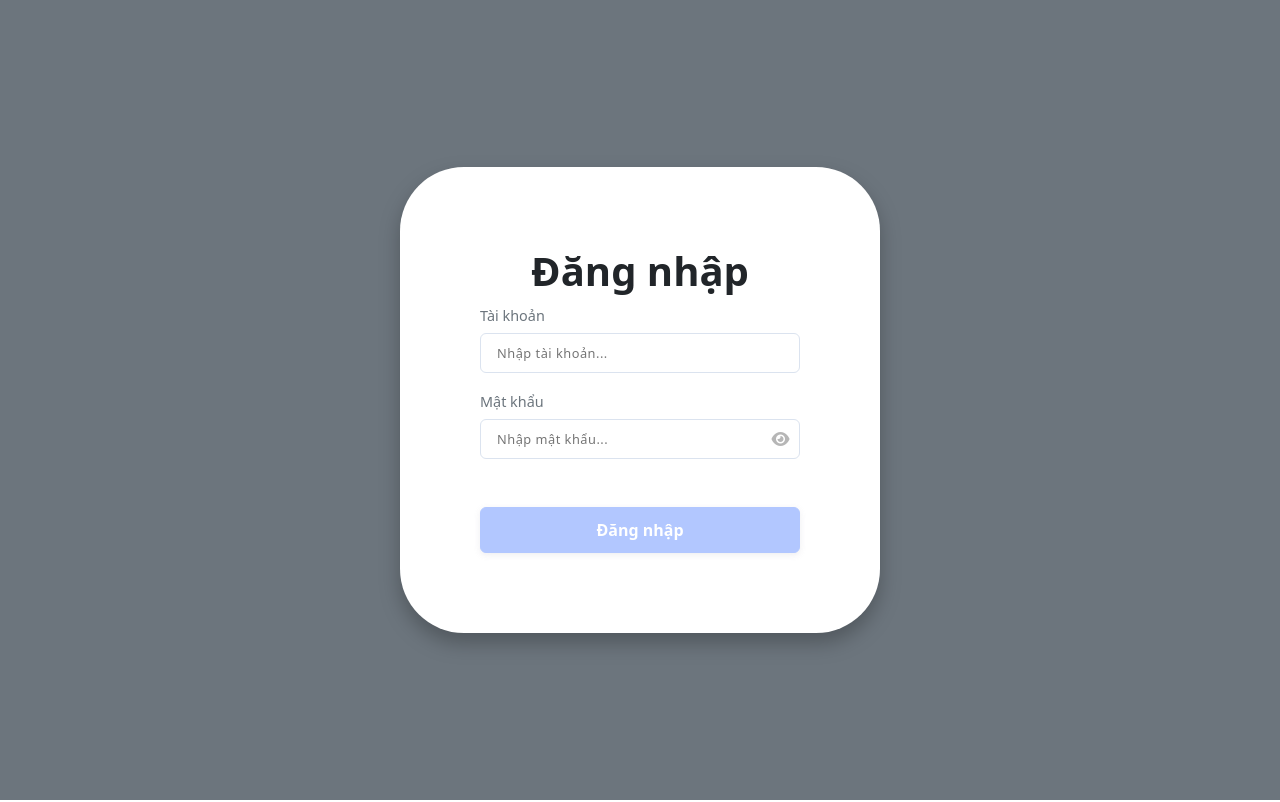
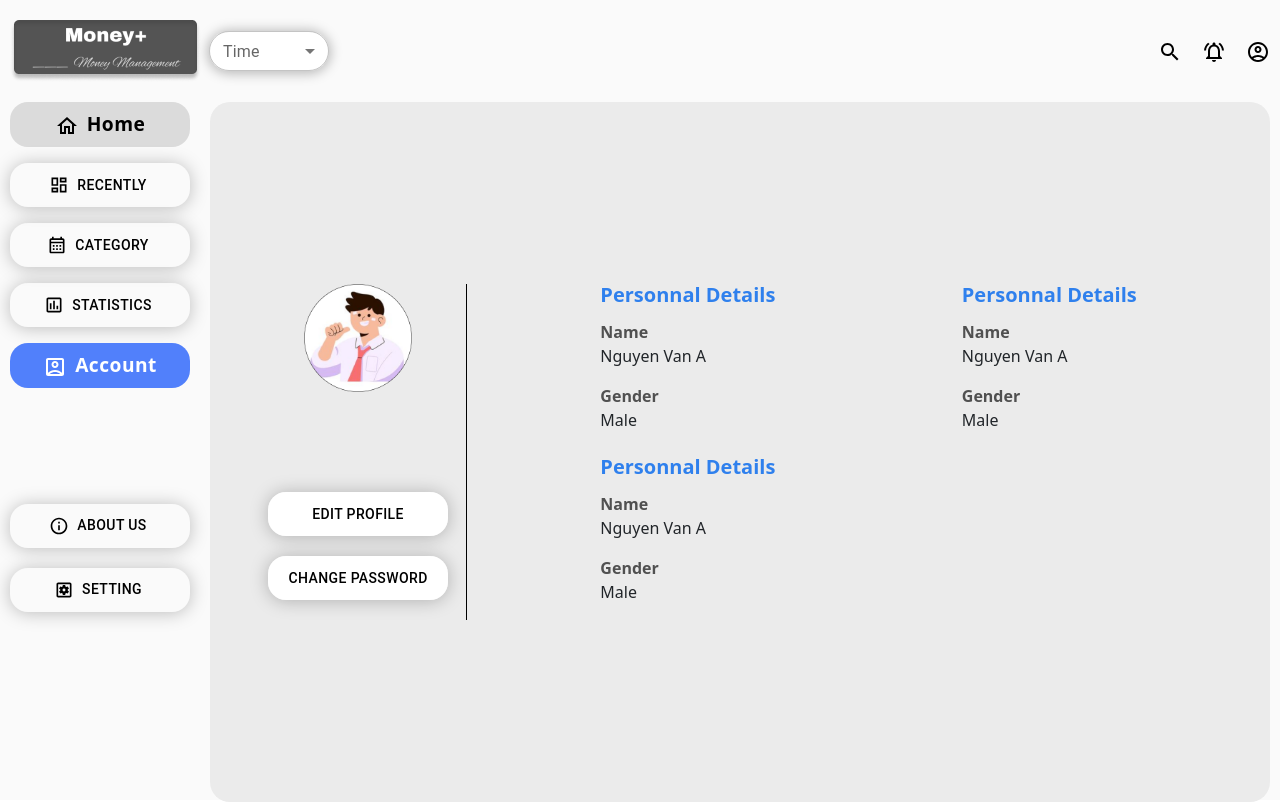
Before and after one commit to AnhTheLe/expense_management_frontend, a React (Create React App) app: page /account in a window 1280 px wide. Before the commit this address led to /sign-in. Built offline with nearby package versions, Linux system fonts and the light colour scheme; no server answers.

Commit message:
commit code feature acount

```diff
--- a/src/App.js
+++ b/src/App.js
@@ -32,9 +32,9 @@ function App() {
                     <Route
                         path="/account"
                         element={
-                            <PrivateRoute>
+                            <GuestRoute>
                                 <Account />
-                            </PrivateRoute>
+                            </GuestRoute>
                         }
                     />
                     <Route
--- a/src/features/Account/index.js
+++ b/src/features/Account/index.js
@@ -1,12 +1,10 @@
 import React from 'react'
 import './style.scss'
-import Logo from '../../assets/images/logo.png'
 import Avatar from '../../assets/images/profile-avatar.png'
 import Button from '@mui/material/Button';
 
 
 
-import DropdownMenu from './components/DropdownMenu'
 import BaseLayout from 'general/components/BaseLayout';
 
 const Account = () => {
@@ -20,12 +18,12 @@ const Account = () => {
             <img src={Avatar} alt='Logo' />
           </div>
           <div className='button-container'>
-            <a href='#'>
+            <a href='/'>
               <Button sx={{ width: 180, height: 44, color: 'black', bgcolor: 'white', borderRadius: '18px' }} variant="text">
                 Edit Profile
               </Button>
             </a>
-            <a href='#'>
+            <a href='/'>
               <Button sx={{ width: 180, height: 44, color: 'black', bgcolor: 'white', borderRadius: '18px' }} variant="text">
                 Change Password
               </Button>
```
